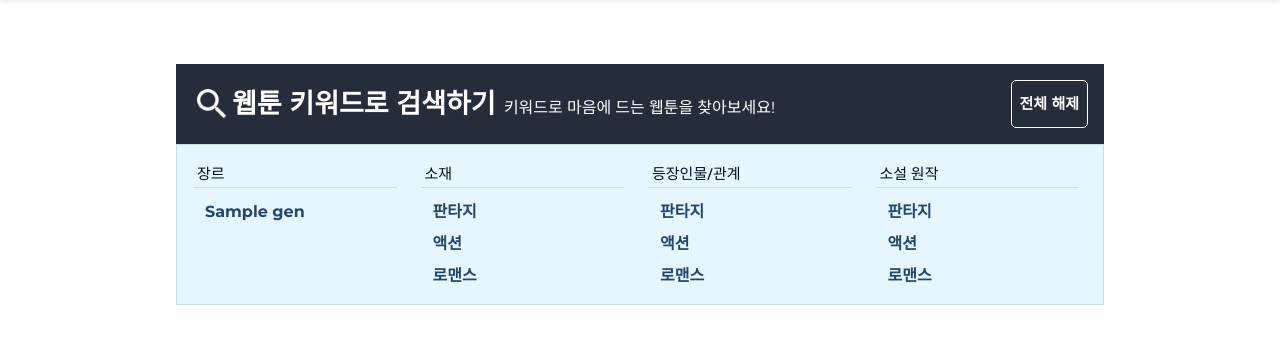
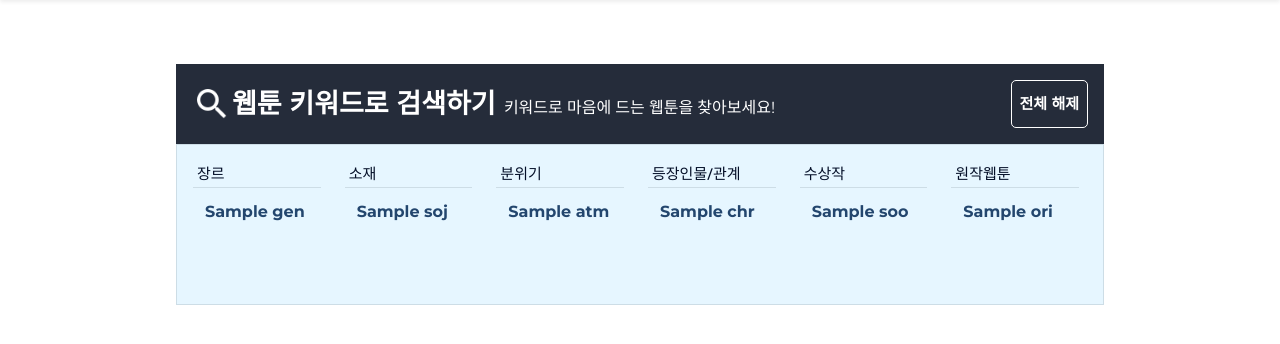
Before and after one commit to J-ungry/jshwebtoonmk2, a Flask app: template website/templates/input_keyword.html in a window 1280 px wide. Shown: the part 97-441 px from the top of the page. Run offline with Flask 2, Linux system fonts and the light colour scheme; the template is opened without the code that fills it: most values are stand-ins (such as "Sample title", 1, 10 or a date in 2020); some libraries are stand-ins or nearby versions.

Commit message:
flask kth

```diff
--- a/website/templates/input_keyword.html
+++ b/website/templates/input_keyword.html
@@ -30,14 +30,15 @@
                 <p style="color: #fff;"><strong>전체 해제</strong></p>
             </div>
         </div>
-    <!-- 각 li에 키워드들이 들어갈 예정이고 hover,focus 추가해야함(cursor: pointer 추가) -->
+    <!-- focus 추가, height 추가(잘안댐..) -->
     <div class="p-2 d-flex justify-content-between" style="background-color: #e6f6ff; border: 1.5px solid #cddde6;">
         <div class="w-25 me-2 p-2">
             <h5 class="p-1" style="font-size: 15px; font-weight: lighter; border-bottom: 1.5px solid #cddde6;">장르</h5>
             <div style="height: 100px; overflow: auto;">
                 <ul style="font-weight: bolder; color: #23466e;" class="p-2">
+                    <!-- 장르 -->
                     {% for gen in genre %}
-                        <li class="p-1">{{gen}}</li>
+                        <li name="genre" class="p-1 user_keyword">{{gen}}</li>
                     {% endfor %}
                 </ul>
             </div>
@@ -46,10 +47,21 @@
             <h5 class="p-1" style="font-size: 15px; font-weight: lighter; border-bottom: 1.5px solid #cddde6;">소재</h5>
             <div style="height: 100px; overflow: auto;">
                 <ul style="font-weight: bolder; color: #23466e;" class="p-2">
-                    <li class="p-1">판타지</li>
-                    <li class="p-1">액션</li>
-                    <li class="p-1">로맨스</li>
-                    <li class="p-1">학원물</li>
+                    <!-- 소재 -->
+                    {% for soj in sojae %}
+                        <li name="sojae" class="p-1 user_keyword">{{soj}}</li>
+                    {% endfor %}
+                </ul>
+            </div>
+        </div>
+        <div class="w-25 me-2 p-2">
+            <h5 class="p-1" style="font-size: 15px; font-weight: lighter; border-bottom: 1.5px solid #cddde6;">분위기</h5>
+            <div style="height: 100px; overflow: auto;">
+                <ul style="font-weight: bolder; color: #23466e;" class="p-2">
+                    <!-- 분위기 -->
+                    {% for atm in atm %}
+                        <li name="atm" class="p-1 user_keyword">{{atm}}</li>
+                    {% endfor %}
                 </ul>
             </div>
         </div>
@@ -57,30 +69,48 @@
             <h5 class="p-1" style="font-size: 15px; font-weight: lighter; border-bottom: 1.5px solid #cddde6;">등장인물/관계</h5>
             <div style="height: 100px; overflow: auto;">
                 <ul style="font-weight: bolder; color: #23466e;" class="p-2">
-                    <li class="p-1">판타지</li>
-                    <li class="p-1">액션</li>
-                    <li class="p-1">로맨스</li>
-                    <li class="p-1">학원물</li>
+                    <!-- 등장인물/관계 -->
+                    {% for chr in chrel %}
+                        <li name="chrel" class="p-1 user_keyword">{{chr}}</li>
+                    {% endfor %}
                 </ul>
             </div>
         </div>
         <div class="w-25 me-2 p-2">
-            <h5 class="p-1" style="font-size: 15px; font-weight: lighter; border-bottom: 1.5px solid #cddde6;">소설 원작</h5>
+            <h5 class="p-1" style="font-size: 15px; font-weight: lighter; border-bottom: 1.5px solid #cddde6;">수상작</h5>
             <div style="height: 100px; overflow: auto;">
                 <ul style="font-weight: bolder; color: #23466e;" class="p-2">
-                    <li class="p-1">판타지</li>
-                    <li class="p-1">액션</li>
-                    <li class="p-1">로맨스</li>
-                    <li class="p-1">학원물</li>
+                    <!-- 수상작 -->
+                    {% for soo in soosang %}
+                        <li name="soosang" class="p-1 user_keyword">{{soo}}</li>
+                    {% endfor %}
+                </ul>
+            </div>
+        </div>
+        <div class="w-25 me-2 p-2">
+            <h5 class="p-1" style="font-size: 15px; font-weight: lighter; border-bottom: 1.5px solid #cddde6;">원작웹툰</h5>
+            <div style="height: 100px; overflow: auto;">
+                <ul style="font-weight: bolder; color: #23466e;" class="p-2">
+                    <!-- 원작웹툰 -->
+                    {% for ori in origin %}
+                        <li name="origin" class="p-1 user_keyword">{{ori}}</li>
+                    {% endfor %}
                 </ul>
             </div>
         </div>
     </div>
 </div>
 
+<script src="https://ajax.googleapis.com/ajax/libs/jquery/3.5.1/jquery.min.js"></script>
+<script type="text/javascript">
+    console.log($("li[class='user_keyword']"))
+    $("li").on("click",function(event) {
+        let keyword=$(this).text()
+        console.log(keyword)
+    });
+</script>
+
 <!-- 키워드 결과 출력(Ajax로 부분 새로고침) -->
-
-
 
 <!---->
 {% endblock %}
```
Also changed, not shown: main.py (+0 -7 lines), website/views.py (+38 -9 lines).
